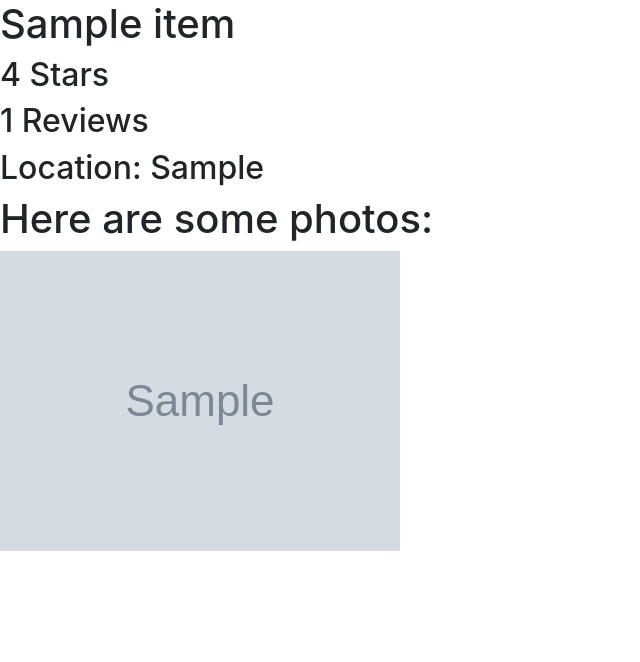
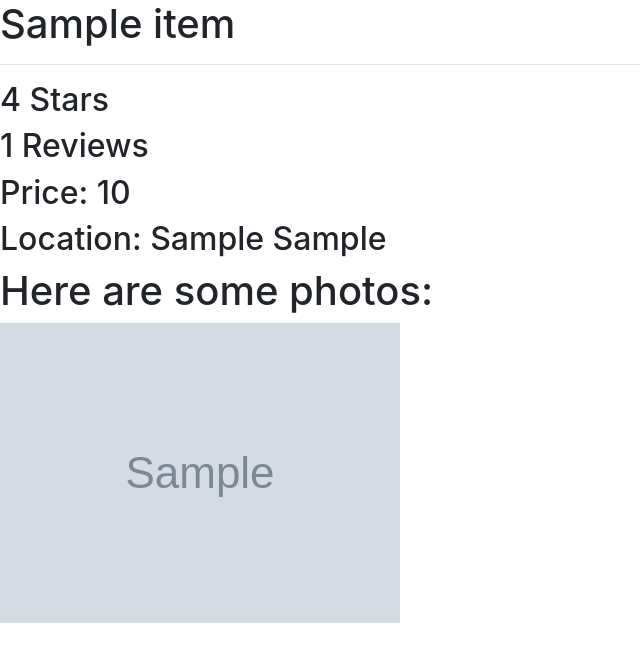
Before and after one commit to bthompson7/restaurant-finder, a Flask app: page /restaurant/1 in a window 1280 px wide. Shown: the top 662 px of the page, without its empty margins (0-640 px from the left). Run offline with Flask 2, Linux system fonts and the light colour scheme; grey boxes marked "Sample" are stand-in pictures; a database or web service that is not in the repository returns one stand-in record (values such as "Sample title"); data that the repository does not hold is empty; some libraries are stand-ins or nearby versions.

Commit message:
quick update

```diff
--- a/templates/details.html
+++ b/templates/details.html
@@ -12,16 +12,15 @@
 
 
 <h1>{{dataFromApi["name"]}}</h1>
+<hr>
 <h2>{{dataFromApi["rating"]}} Stars</h2>
 <h2>{{dataFromApi["review_count"]}} Reviews </h2>
-
-{% for j in dataFromApi["location"]["display_address"] %}
-<h2>Location: {{[j][0]}}</h2>
-{% endfor %}
+<h2>Price: {{dataFromApi['price']}}</h2>
+<h2>Location: {{dataFromApi["location"]["display_address"][0]}} {{dataFromApi["location"]["display_address"][1]}}</h2>
 
 <h1>Here are some photos: </h1>
 {% for i in dataFromApi["photos"] %}
-<img src={{i}}>
+<img src={{i}} class="img-fluid" alt="Responsive image">
 {% endfor %}
 
 
```
